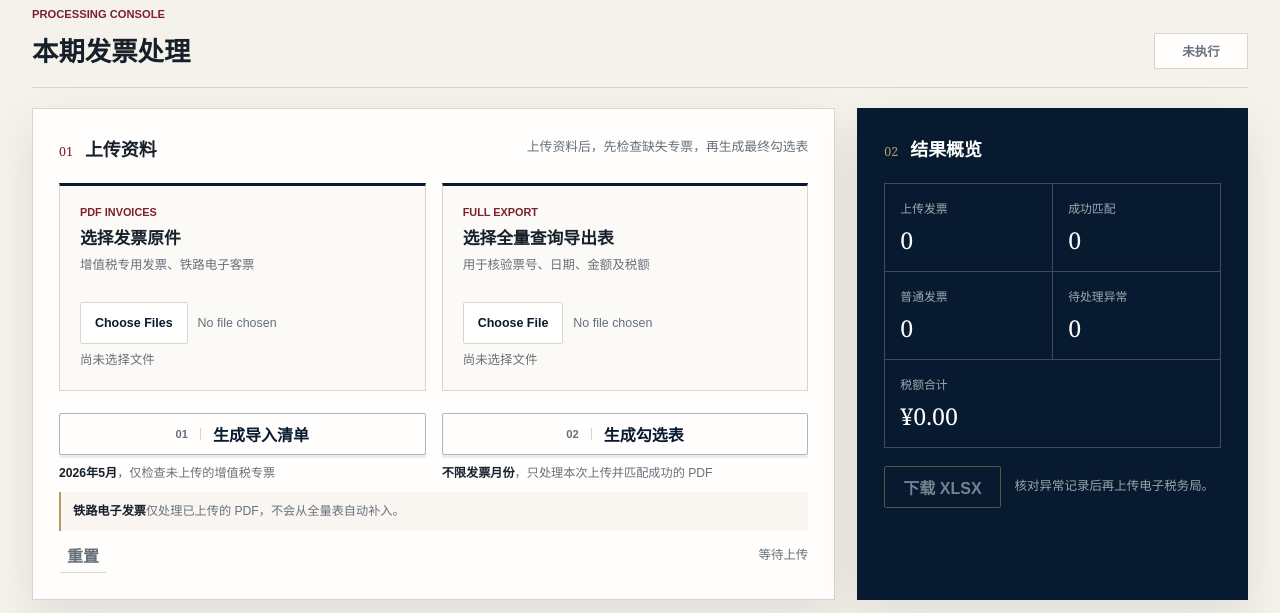
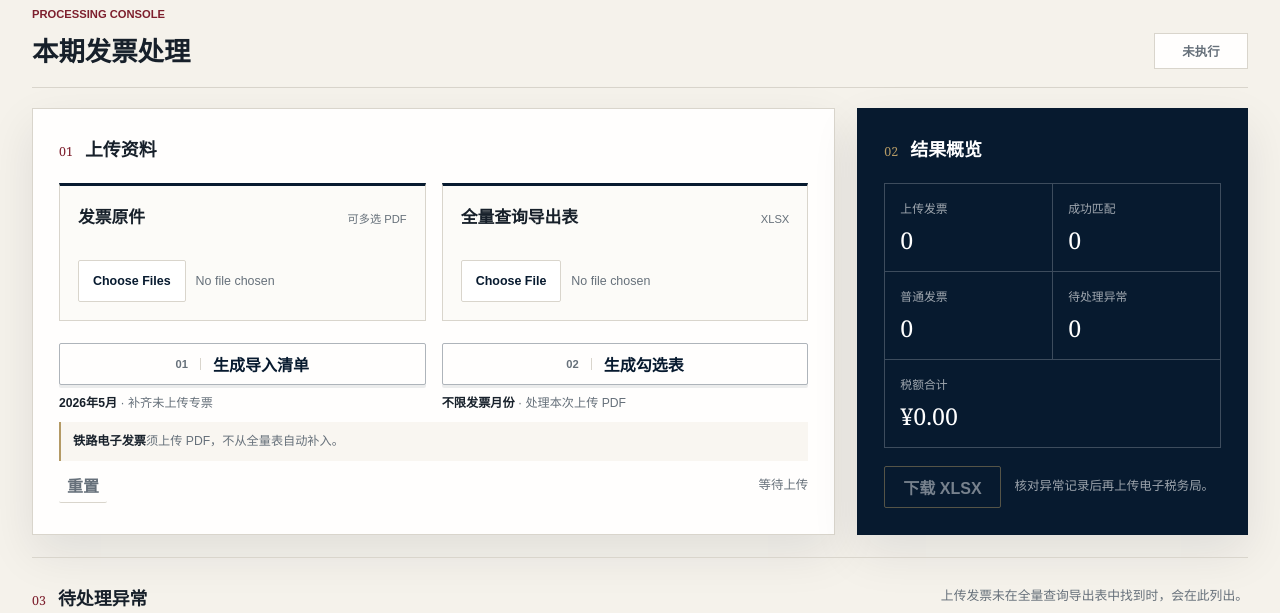
Before and after one commit to jeremykop610-coder/digital-invoice-organizer, a website: page index.html in a window 1280 px wide. Shown: the part 337-950 px from the top of the page. Drawn offline with Linux system fonts and the light colour scheme; a web font is replaced by a local one.

Commit message:
Simplify upload workspace

```diff
--- a/app.js
+++ b/app.js
@@ -1,8 +1,6 @@
 const processForm = document.getElementById("processForm");
 const invoiceInput = document.getElementById("invoiceInput");
 const fullExportInput = document.getElementById("fullExportInput");
-const invoiceMeta = document.getElementById("invoiceMeta");
-const fullExportMeta = document.getElementById("fullExportMeta");
 const pendingDownloadButton = document.getElementById("pendingDownloadButton");
 const processButton = document.getElementById("processButton");
 const resetButton = document.getElementById("resetButton");
@@ -29,16 +27,6 @@ const state = {
 const apiOrigin = resolveApiOrigin();
 
 pendingMonthLabel.textContent = formatPreviousMonth(new Date());
-
-invoiceInput.addEventListener("change", () => {
-  invoiceMeta.textContent = invoiceInput.files.length
-    ? `已选择 ${invoiceInput.files.length} 份 PDF 发票`
-    : "尚未选择文件";
-});
-
-fullExportInput.addEventListener("change", () => {
-  fullExportMeta.textContent = fullExportInput.files[0]?.name || "尚未选择文件";
-});
 
 processForm.addEventListener("submit", async (event) => {
   event.preventDefault();
@@ -73,8 +61,6 @@ processForm.addEventListener("submit", async (event) => {
 
 resetButton.addEventListener("click", () => {
   processForm.reset();
-  invoiceMeta.textContent = "尚未选择文件";
-  fullExportMeta.textContent = "尚未选择文件";
   processStatus.textContent = "等待上传";
   clearResult();
 });
--- a/index.html
+++ b/index.html
@@ -45,24 +45,17 @@
             <span class="panel-index">01</span>
             <h3>上传资料</h3>
           </div>
-          <p>上传资料后，先检查缺失专票，再生成最终勾选表</p>
         </div>
 
         <form id="processForm" class="upload-grid">
           <label class="upload-card">
-            <span class="upload-step">PDF Invoices</span>
-            <strong>选择发票原件</strong>
-            <span class="upload-copy">增值税专用发票、铁路电子客票</span>
+            <span class="upload-title"><strong>发票原件</strong><small>可多选 PDF</small></span>
             <input id="invoiceInput" name="invoices" type="file" accept=".pdf" multiple required>
-            <span id="invoiceMeta" class="meta-text">尚未选择文件</span>
           </label>
 
           <label class="upload-card">
-            <span class="upload-step">Full Export</span>
-            <strong>选择全量查询导出表</strong>
-            <span class="upload-copy">用于核验票号、日期、金额及税额</span>
+            <span class="upload-title"><strong>全量查询导出表</strong><small>XLSX</small></span>
             <input id="fullExportInput" name="fullExport" type="file" accept=".xlsx" required>
-            <span id="fullExportMeta" class="meta-text">尚未选择文件</span>
           </label>
 
           <div class="action-row">
@@ -71,16 +64,16 @@
                 <button id="pendingDownloadButton" class="workflow-button" type="button">
                   <span aria-hidden="true">01</span>生成导入清单
                 </button>
-                <p><strong id="pendingMonthLabel">上一个自然月</strong>，仅检查未上传的增值税专票</p>
+                <p><strong id="pendingMonthLabel">上一个自然月</strong> · 补齐未上传专票</p>
               </div>
               <div class="workflow-action">
                 <button id="processButton" class="workflow-button" type="submit">
                   <span aria-hidden="true">02</span>生成勾选表
                 </button>
-                <p><strong>不限发票月份</strong>，只处理本次上传并匹配成功的 PDF</p>
+                <p><strong>不限发票月份</strong> · 处理本次上传 PDF</p>
               </div>
             </div>
-            <p class="railway-rule"><strong>铁路电子发票</strong>仅处理已上传的 PDF，不会从全量表自动补入。</p>
+            <p class="railway-rule"><strong>铁路电子发票</strong>须上传 PDF，不从全量表自动补入。</p>
             <div class="action-meta">
               <button id="resetButton" class="text-button" type="button">重置</button>
               <span id="processStatus" class="status-text" role="status">等待上传</span>
--- a/styles.css
+++ b/styles.css
@@ -292,30 +292,34 @@ h1 {
 
 .upload-card {
   display: grid;
-  grid-template-rows: auto auto auto 1fr auto;
-  gap: 7px;
+  grid-template-rows: auto 1fr;
+  gap: 18px;
   min-width: 0;
-  min-height: 208px;
-  padding: 20px;
+  min-height: 138px;
+  padding: 18px;
   border: 1px solid var(--line);
   border-top: 3px solid var(--navy);
-  background: #fbfaf7;
+  background: #fcfbf8;
 }
 
-.upload-step {
-  color: var(--oxblood);
-  font-size: 0.68rem;
-  font-weight: 600;
-  text-transform: uppercase;
+.upload-title {
+  display: flex;
+  align-items: baseline;
+  justify-content: space-between;
+  gap: 16px;
 }
 
-.upload-card strong {
+.upload-title strong {
   font-family: "Noto Serif SC", Georgia, serif;
   font-size: 1.05rem;
 }
 
-.upload-copy,
-.meta-text,
+.upload-title small {
+  color: var(--muted);
+  font-size: 0.7rem;
+  font-weight: 500;
+}
+
 .status-text,
 .download-note {
   color: var(--muted);
@@ -678,7 +682,7 @@ button:disabled {
   }
 
   .upload-card {
-    min-height: 190px;
+    min-height: 132px;
   }
 
   .action-row {
```
